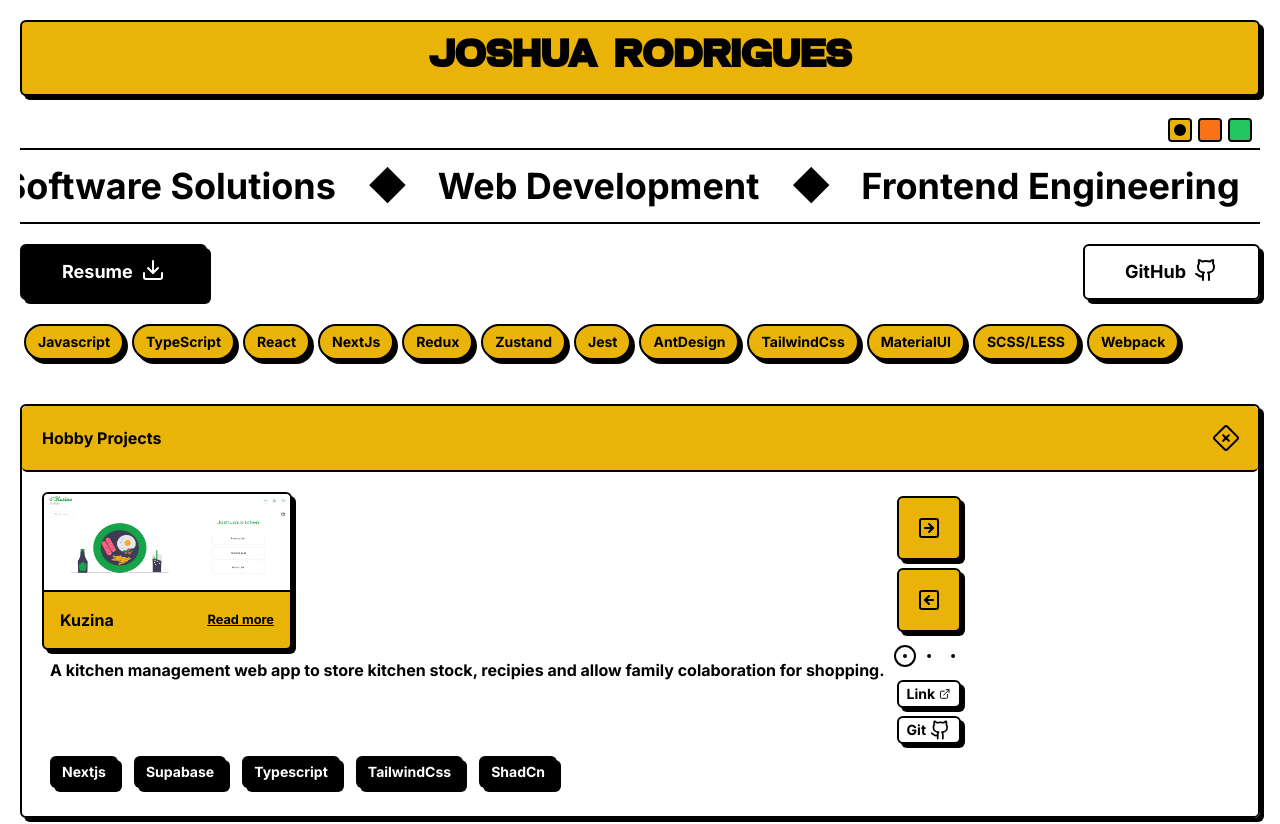
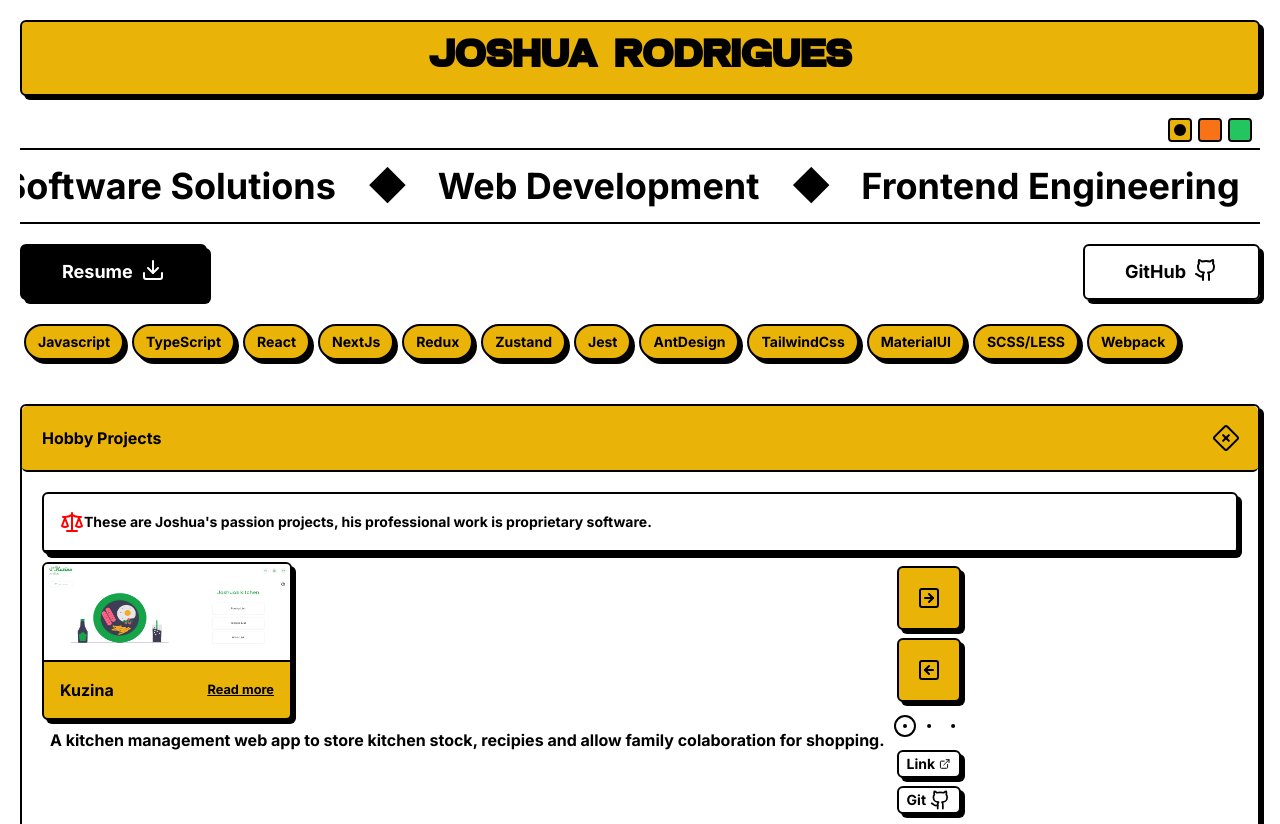
Before and after one commit to Joshuajrodrigues/dev-portfolio, a Next.js app: page / in a window 1280 px wide. Shown: the top 824 px of the page. Built offline with nearby package versions, Linux system fonts and the light colour scheme.

Commit message:
test legal

```diff
--- a/components/projectLinks.tsx
+++ b/components/projectLinks.tsx
@@ -4,10 +4,10 @@ import React from "react";
 const ProjectLink = ({ visit, code }: { visit: string; code: string }) => {
   return (
     <div className="flex flex-col items-center justify-center mt-2">
-      <a className="flex text-sm cursor-pointer items-center rounded-md border-2 border-black bg-white w-16 m-1 px-2  font-bold shadow-[4px_4px_0px_0px_rgba(0,0,0,1)] transition-all hover:translate-x-[3px] hover:translate-y-[3px] hover:shadow-none">
+      <a className="flex justify-between text-sm cursor-pointer items-center rounded-md border-2 border-black bg-white w-16 m-1 px-2  font-bold shadow-[4px_4px_0px_0px_rgba(0,0,0,1)] transition-all hover:translate-x-[3px] hover:translate-y-[3px] hover:shadow-none">
         Link <ExternalLink  className="ml-1" />
       </a>{" "}
-      <a className="flex  text-sm  cursor-pointer items-center rounded-md border-2 border-black bg-white w-16 m-1 px-2  font-bold shadow-[4px_4px_0px_0px_rgba(0,0,0,1)] transition-all hover:translate-x-[3px] hover:translate-y-[3px] hover:shadow-none">
+      <a className="flex justify-between text-sm  cursor-pointer items-center rounded-md border-2 border-black bg-white w-16 m-1 px-2  font-bold shadow-[4px_4px_0px_0px_rgba(0,0,0,1)] transition-all hover:translate-x-[3px] hover:translate-y-[3px] hover:shadow-none">
         Git <Github className="ml-1" />
       </a>
     </div>
--- a/components/projects.tsx
+++ b/components/projects.tsx
@@ -5,6 +5,8 @@ import Pagination from "./pagination";
 import { useProject } from "@/store/project";
 import Tags from "./tags";
 import ProjectLink from "./projectLinks";
+import Card from "./card";
+import { Scale } from "lucide-react";
 
 const Projects = () => {
   const project = useProject((s) => s.project);
@@ -13,6 +15,19 @@ const Projects = () => {
     case 0:
       return (
         <>
+          <Card
+            className="w-full text-sm bg-white text-black mb-2"
+            heading={
+              <div className="flex items-center ">
+                <Scale color="red" />
+                <p>
+                  These are Joshua's passion projects, his professional work is
+                  proprietary software.
+                </p>
+
+              </div>
+            }
+          ></Card>
           <section className="w-full flex">
             <div>
               <ProjectCard
@@ -29,11 +44,13 @@ const Projects = () => {
             </div>
           </section>
           <div className="flex flex-wrap">
-            {["Nextjs", "Supabase","Typescript", "TailwindCss", "ShadCn"]!.map((item) => (
-              <Tags key={item} nostyle={true}>
-                {item}
-              </Tags>
-            ))}
+            {["Nextjs", "Supabase", "Typescript", "TailwindCss", "ShadCn"]!.map(
+              (item) => (
+                <Tags key={item} nostyle={true}>
+                  {item}
+                </Tags>
+              )
+            )}
           </div>
         </>
       );
@@ -56,7 +73,7 @@ const Projects = () => {
             </div>
           </section>
           <div className="flex flex-wrap">
-            {["React","Typescript", "Supabase", "ChakraUi"]!.map((item) => (
+            {["React", "Typescript", "Supabase", "ChakraUi"]!.map((item) => (
               <Tags key={item} nostyle={true}>
                 {item}
               </Tags>
@@ -70,7 +87,6 @@ const Projects = () => {
           <section className="w-full flex">
             <div>
               <ProjectCard
-
                 description="College final year project to use clustering algorithms (fuzzy c strange point) to segment eye image to cup and disk then calculate the cup to disk ratio for glaucoma detection."
                 imageUrl="./images/gla.png"
               >
@@ -84,7 +100,7 @@ const Projects = () => {
             </div>
           </section>
           <div className="flex flex-wrap">
-            {["Nextjs","Zustand", "TailwindCss"]!.map((item) => (
+            {["Nextjs", "Zustand", "TailwindCss"]!.map((item) => (
               <Tags key={item} nostyle={true}>
                 {item}
               </Tags>
@@ -99,7 +115,6 @@ const Projects = () => {
           <section className="w-full flex">
             <div>
               <ProjectCard
-
                 description="A kitchen management web app with collaboration"
                 imageUrl="./images/kuzina.png"
               >
```
